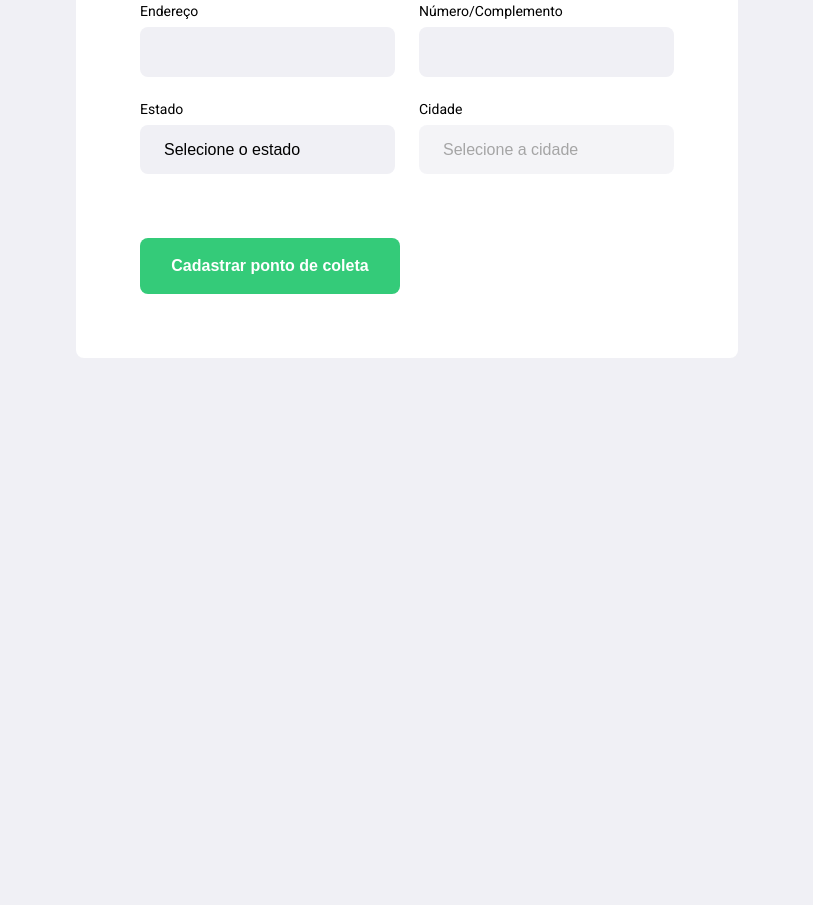
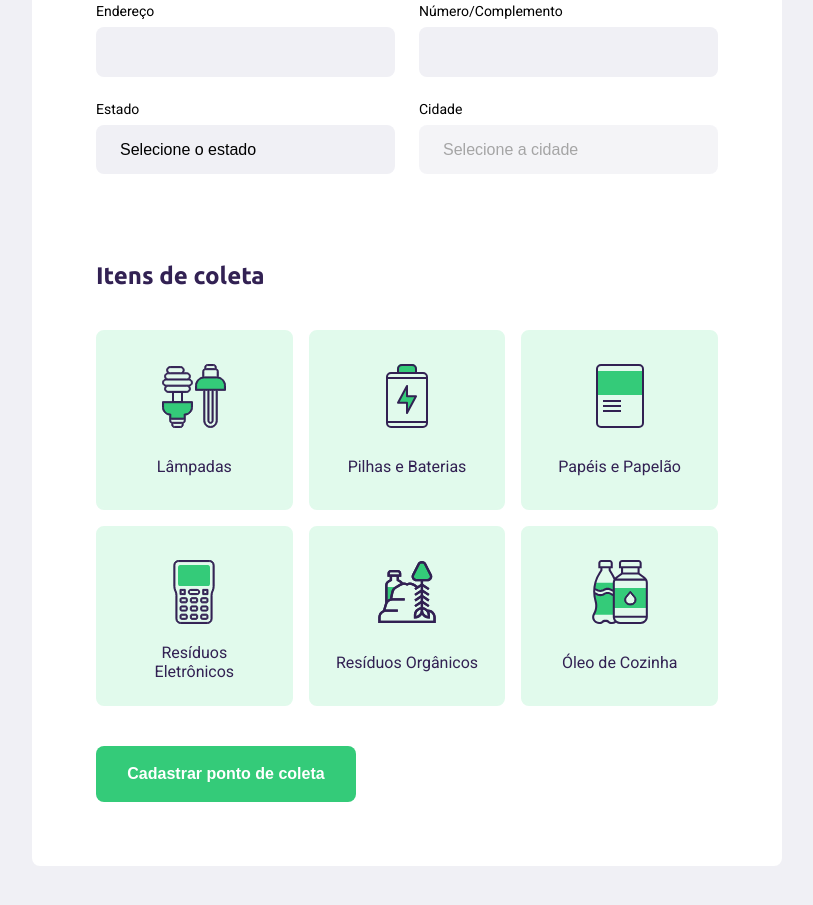
Before and after one commit to NikoleRocha/ecoleta, a plain HTML site: page create-point.html in a window 1280 px wide. Shown: the part 497-1402 px from the top of the page, without its empty margins (233-1046 px from the left). Before the commit the page ends 935 px from the top, so only its background shows below. Drawn offline with Linux system fonts and the light colour scheme; no server answers.

Commit message:
página cadastro front finalizada

```diff
--- a/create-point.html
+++ b/create-point.html
@@ -69,6 +69,43 @@
 </div>
       </fieldset>
 
+      <fieldset>
+        <legend>
+          <h2>Itens de coleta</h2>
+        </legend>
+
+        <div class="itens-grid">
+
+          <li data-id="item-1" >
+            <img src="/assets/Lampadas.svg" alt="Lâmpadas">
+            <span>Lâmpadas</span></img>
+          </li>
+          <li data-id="item-2">
+            <img src="/assets/Baterias.svg" alt="Pilhas e Baterias">
+            <span>Pilhas e Baterias</span></img>
+          </li>
+          <li data-id="item-3">
+            <img src="/assets/Papéis e Papelão.svg" alt="Papéis e Papelão">
+            <span>Papéis e Papelão</span></img>
+          </li>
+          <li data-id="item-4">
+            <img src="/assets/Eletrônicos.svg" alt="Resíduos Eletrônicos">
+            <span>Resíduos Eletrônicos</span></img>
+          </li>
+          <li data-id="item-5">
+            <img src="/assets/Organincos.svg" alt="Resíduos Orgânicos">
+            <span>Resíduos Orgânicos</span></img>
+            </li>
+            <li data-id="item-6">
+              <img src="/assets/Óleo.svg" alt="Óleo de Cozinha">
+              <span>Óleo de Cozinha</span></img>
+            </li>
+
+
+        </div>
+      <input type="hidden" name="items" value="">
+      </fieldset>
+
 
       <button type="submit">Cadastrar ponto de coleta</button>
 
--- a/scripts/create-point.js
+++ b/scripts/create-point.js
@@ -39,3 +39,34 @@ function getCities(event) {
 document
   .querySelector("select[name=uf]")
   .addEventListener("change", getCities)
+
+//Itens de coleta
+const itensToCollect = document.querySelectorAll(".itens-grid li")
+
+for (let item of itensToCollect) {
+  item.addEventListener("click", handleSelecteditem)
+}
+
+let selectedItems = []
+const collectedItems = document.querySelector("input[name=items]")
+
+function handleSelecteditem(event) {
+  const itemLi = event.target
+  itemLi.classList.toggle("selected")
+  const itemId = event.target.dataset.id
+
+  const alreadySelected = selectedItems.findIndex(item => {
+    return item == itemId
+  })
+
+  if (alreadySelected >= 0) {
+    const filteredItems = selectedItems.filter(item => {
+      return item != itemId
+    })
+    selectedItems = filteredItems
+  } else {
+    selectedItems.push(itemId)
+  }
+
+  collectedItems.value = selectedItems
+}
--- a/styles/create-point.css
+++ b/styles/create-point.css
@@ -106,3 +106,39 @@ form button {
 form button:hover {
   background-color: #2fb86e;
 }
+.itens-grid {
+  display: grid;
+  grid-template-columns: 1fr 1fr 1fr;
+  gap: 16px;
+}
+
+.itens-grid li {
+  background-color: #e1faec;
+  list-style: none;
+  border: 2px solid #e1faec;
+  height: 180px;
+  border-radius: 8px;
+  padding: 32px 24px 16px;
+  display: flex;
+  flex-direction: column;
+  align-items: center;
+  justify-content: space-between;
+  text-align: center;
+  cursor: pointer;
+}
+
+.itens-grid li span {
+  margin-top: 12px;
+  flex: 1;
+  display: flex;
+  align-items: center;
+  color: var(--title-color);
+}
+.itens-grid li.selected {
+  background: #e1faec;
+  border: 2px solid #34cb79;
+}
+.itens-grid li span,
+.itens-grid li img {
+  pointer-events: none;
+}
```
Also changed, not shown: assets/Baterias.svg (added), assets/Eletrônicos.svg (added), assets/Lampadas.svg (added), assets/Organincos.svg (added), assets/Papéis e Papelão.svg (added), assets/Óleo.svg (added).
